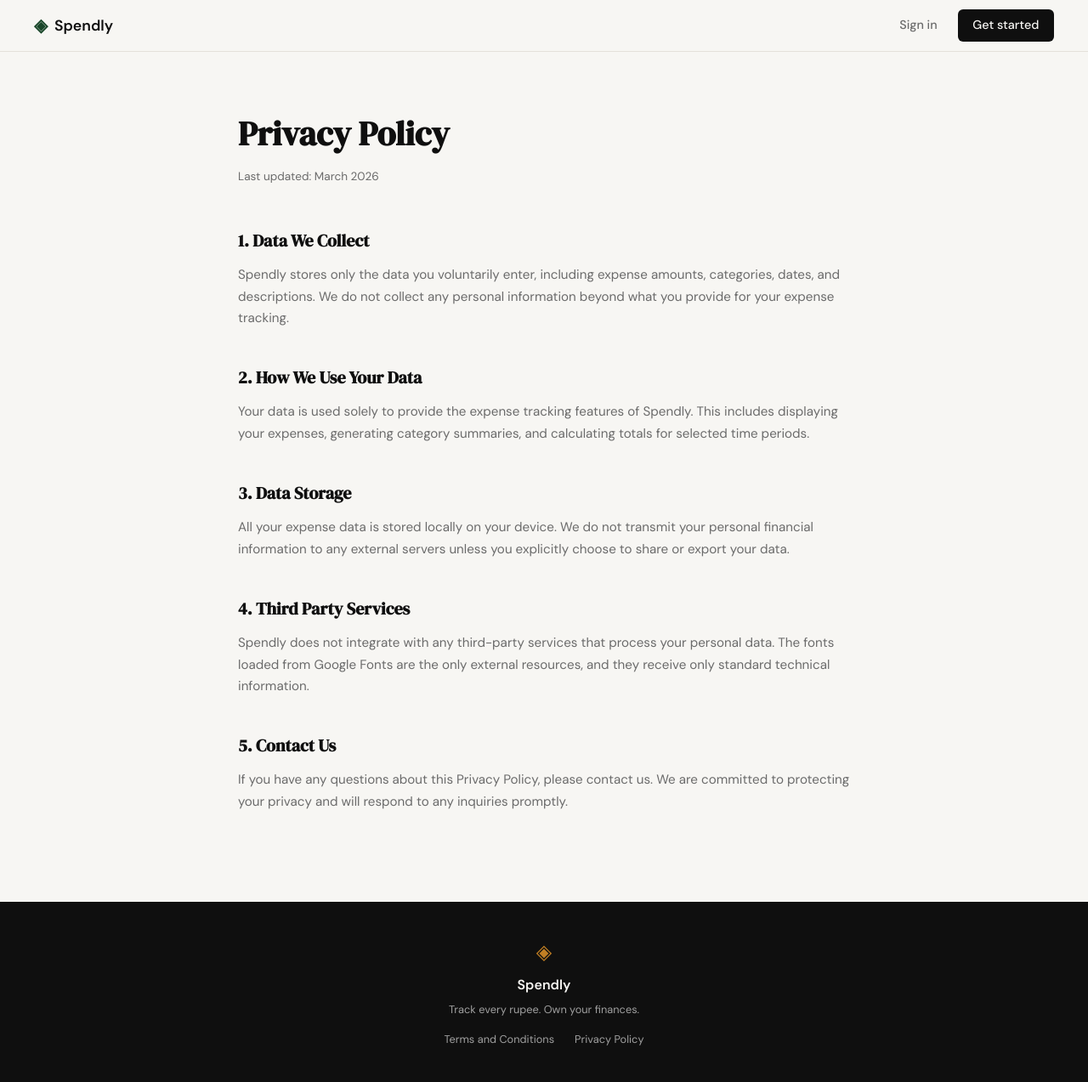
After one commit to sial-sanwal/Expense-tracker-Claude-code, a Flask app: page /privacy in a window 1280 px wide. The commit adds this page. Shown: the whole page at 85% size. Run offline with Flask 3, Linux system fonts and the light colour scheme.

Commit message:
landing: add privacy policy page and route

```diff
--- a/app.py
+++ b/app.py
@@ -25,6 +25,11 @@ def login():
 @app.route("/terms")
 def terms():
     return render_template("terms.html")
+
+
+@app.route("/privacy")
+def privacy():
+    return render_template("privacy.html")
 
 
 # ------------------------------------------------------------------ #
--- a/static/css/style.css
+++ b/static/css/style.css
@@ -478,6 +478,50 @@ a { color: inherit; text-decoration: none; }
 .auth-switch a:hover { text-decoration: underline; }
 
 /* ------------------------------------------------------------------ */
+/* Legal pages (Terms, Privacy)                                       */
+/* ------------------------------------------------------------------ */
+
+.legal-page {
+    min-height: calc(100vh - 60px - 100px);
+    padding: 4rem 2rem;
+}
+
+.legal-container {
+    max-width: 720px;
+    margin: 0 auto;
+}
+
+.legal-container h1 {
+    font-family: var(--font-display);
+    font-size: 2.5rem;
+    color: var(--ink);
+    margin-bottom: 0.5rem;
+}
+
+.legal-updated {
+    font-size: 0.85rem;
+    color: var(--ink-muted);
+    margin-bottom: 3rem;
+}
+
+.legal-section {
+    margin-bottom: 2.5rem;
+}
+
+.legal-section h2 {
+    font-family: var(--font-display);
+    font-size: 1.25rem;
+    color: var(--ink);
+    margin-bottom: 0.75rem;
+}
+
+.legal-section p {
+    font-size: 0.95rem;
+    color: var(--ink-muted);
+    line-height: 1.7;
+}
+
+/* ------------------------------------------------------------------ */
 /* Footer                                                              */
 /* ------------------------------------------------------------------ */
 
@@ -507,6 +551,22 @@ a { color: inherit; text-decoration: none; }
     color: var(--ink-faint);
 }
 
+.footer-links {
+    display: flex;
+    gap: 1.5rem;
+    margin-top: 0.5rem;
+}
+
+.footer-links a {
+    font-size: 0.8rem;
+    color: var(--ink-faint);
+    transition: color 0.2s;
+}
+
+.footer-links a:hover {
+    color: var(--paper);
+}
+
 /* ------------------------------------------------------------------ */
 /* Responsive                                                          */
 /* ------------------------------------------------------------------ */
--- a/templates/base.html
+++ b/templates/base.html
@@ -36,7 +36,7 @@
             <p class="footer-copy">Track every rupee. Own your finances.</p>
             <div class="footer-links">
                 <a href="{{ url_for('terms') }}">Terms and Conditions</a>
-                <a href="{{ url_for('terms') }}">Privacy Policy</a>
+                <a href="{{ url_for('privacy') }}">Privacy Policy</a>
             </div>
         </div>
     </footer>
--- /dev/null
+++ b/templates/privacy.html
@@ -0,0 +1,37 @@
+{% extends "base.html" %}
+
+{% block title %}Privacy Policy — Spendly{% endblock %}
+
+{% block content %}
+<div class="legal-page">
+    <div class="legal-container">
+        <h1>Privacy Policy</h1>
+        <p class="legal-updated">Last updated: March 2026</p>
+
+        <section class="legal-section">
+            <h2>1. Data We Collect</h2>
+            <p>Spendly stores only the data you voluntarily enter, including expense amounts, categories, dates, and descriptions. We do not collect any personal information beyond what you provide for your expense tracking.</p>
+        </section>
+
+        <section class="legal-section">
+            <h2>2. How We Use Your Data</h2>
+            <p>Your data is used solely to provide the expense tracking features of Spendly. This includes displaying your expenses, generating category summaries, and calculating totals for selected time periods.</p>
+        </section>
+
+        <section class="legal-section">
+            <h2>3. Data Storage</h2>
+            <p>All your expense data is stored locally on your device. We do not transmit your personal financial information to any external servers unless you explicitly choose to share or export your data.</p>
+        </section>
+
+        <section class="legal-section">
+            <h2>4. Third Party Services</h2>
+            <p>Spendly does not integrate with any third-party services that process your personal data. The fonts loaded from Google Fonts are the only external resources, and they receive only standard technical information.</p>
+        </section>
+
+        <section class="legal-section">
+            <h2>5. Contact Us</h2>
+            <p>If you have any questions about this Privacy Policy, please contact us. We are committed to protecting your privacy and will respond to any inquiries promptly.</p>
+        </section>
+    </div>
+</div>
+{% endblock %}
```
